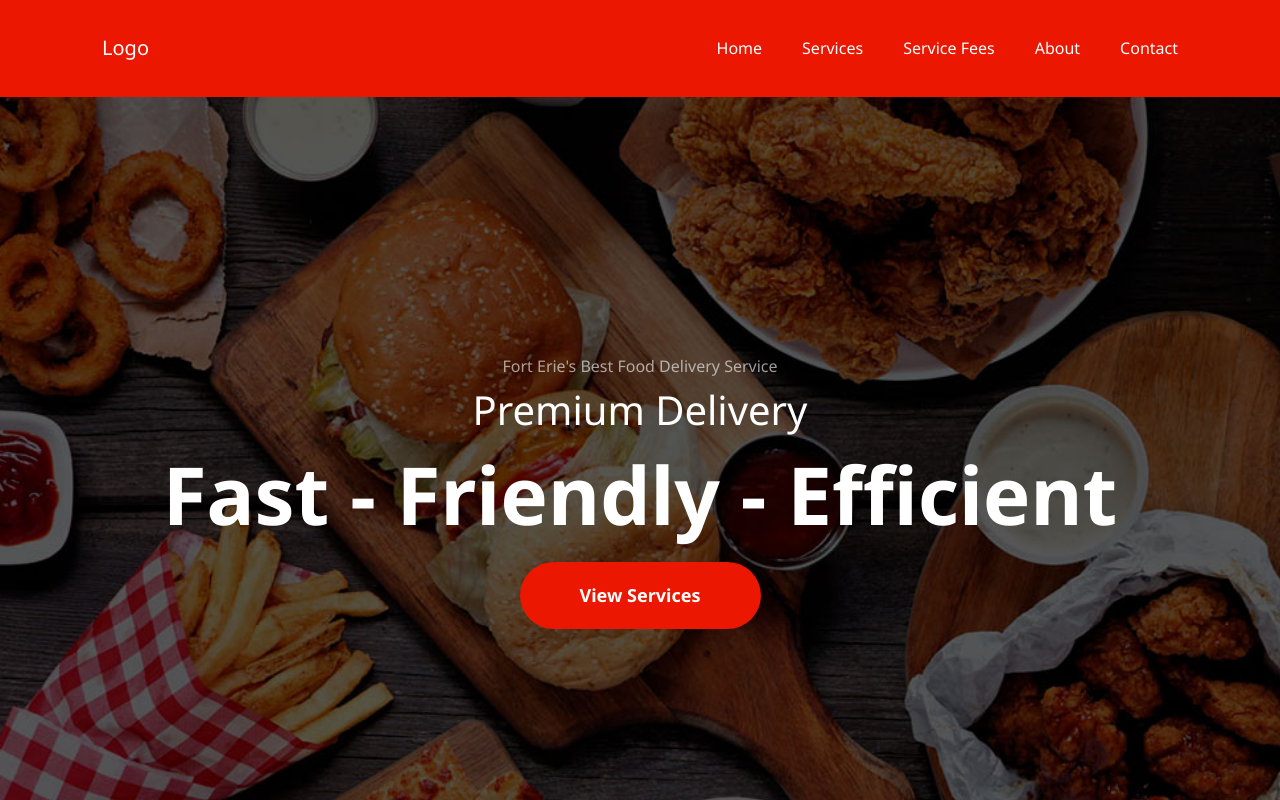
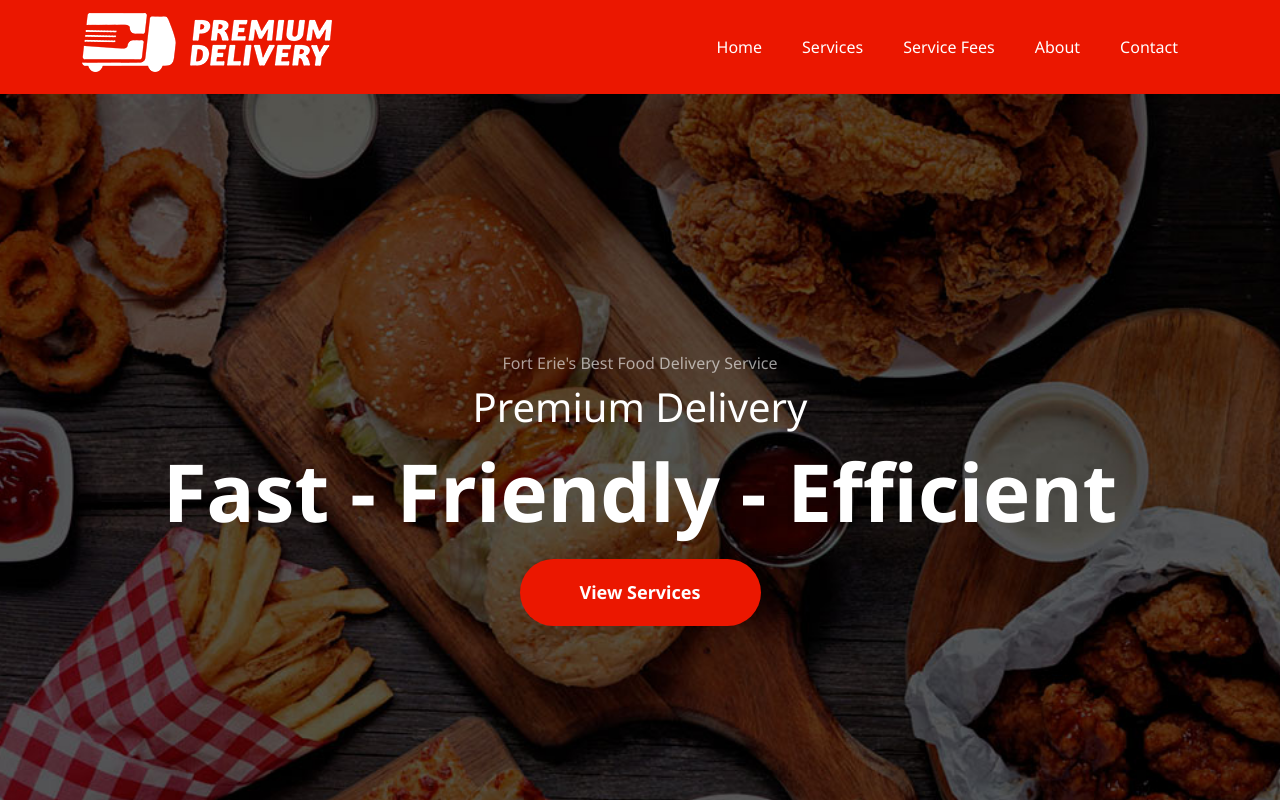
Before and after one commit to prem-deliv/prem-deliv, a Next.js app: page / in a window 1280 px wide. Shown: the top 800 px of the page. Built offline with nearby package versions, Linux system fonts and the light colour scheme.

Commit message:
add logo

```diff
--- a/components/shared/nav/Navigation.module.scss
+++ b/components/shared/nav/Navigation.module.scss
@@ -4,9 +4,13 @@
 .nav {
   background: $red;
   border-bottom: 1px solid rgba(0, 0, 0, 0);
-  padding: 20px 0px 20px 0px;
   @include bp-tablet-sm {
     padding: 0px;
+  }
+  img {
+    &:hover {
+      cursor: pointer;
+    }
   }
   a {
     color: $white;
--- a/components/shared/nav/Navigation.tsx
+++ b/components/shared/nav/Navigation.tsx
@@ -1,7 +1,9 @@
 import Link from "next/link";
 import { Container, Navbar, Nav } from "react-bootstrap";
+import Image from "next/image";
 
 import styles from "./Navigation.module.scss";
+import logo from "../../../public/logo.png";
 
 const Navigation = () => {
   return (
@@ -9,7 +11,13 @@ const Navigation = () => {
       <Navbar expand="lg">
         <Container>
           <Navbar.Brand>
-            <Link href="/">Logo</Link>
+            <Link href="/">
+              <Image
+                className="img-fluid logo"
+                src={logo}
+                alt="Best Food Delivery Fort Erie"
+              />
+            </Link>
           </Navbar.Brand>
           <Navbar.Toggle aria-controls="basic-navbar-nav" />
           <Navbar.Collapse id="basic-navbar-nav">
```
Also changed, not shown: public/logo.png (added).
